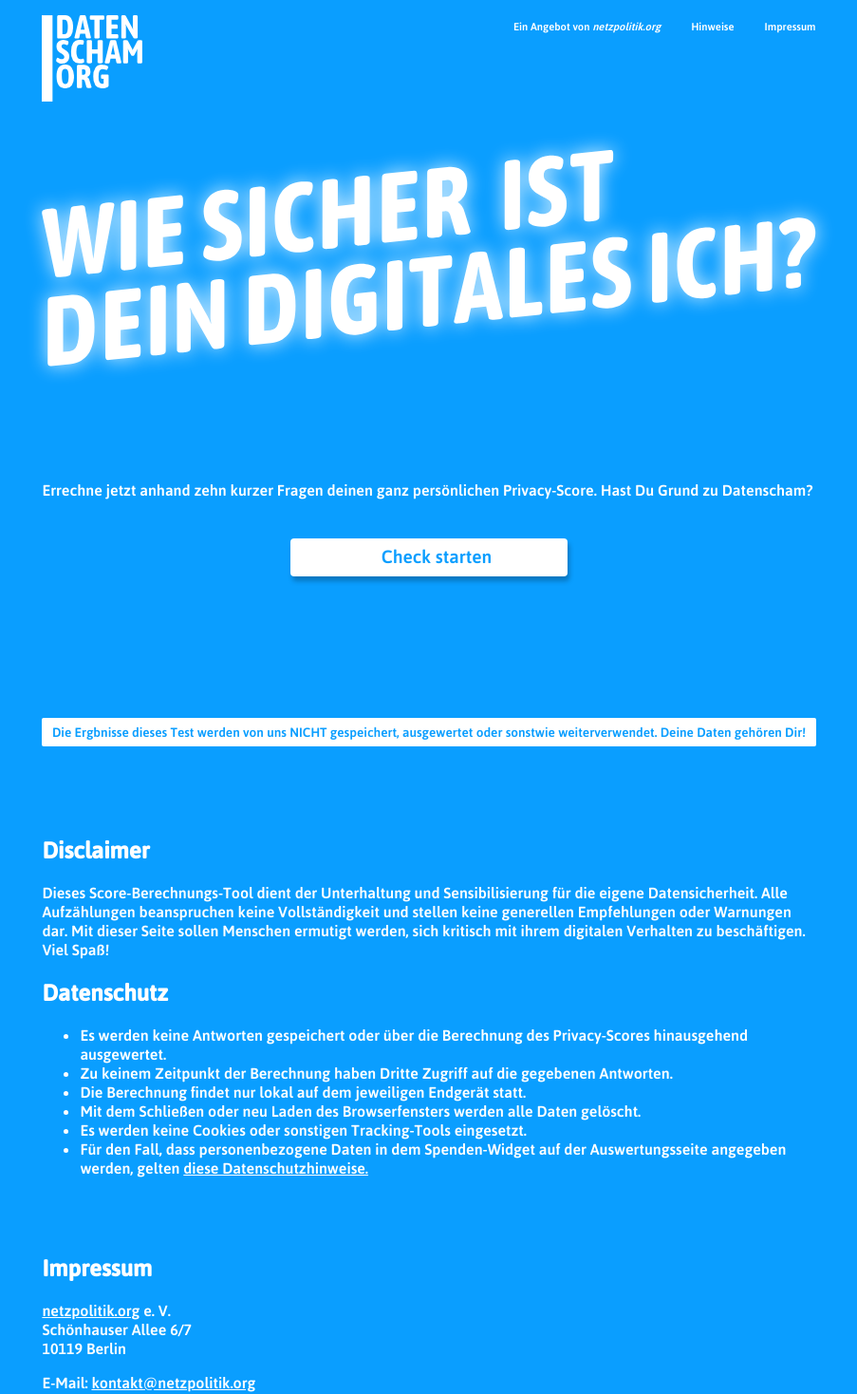
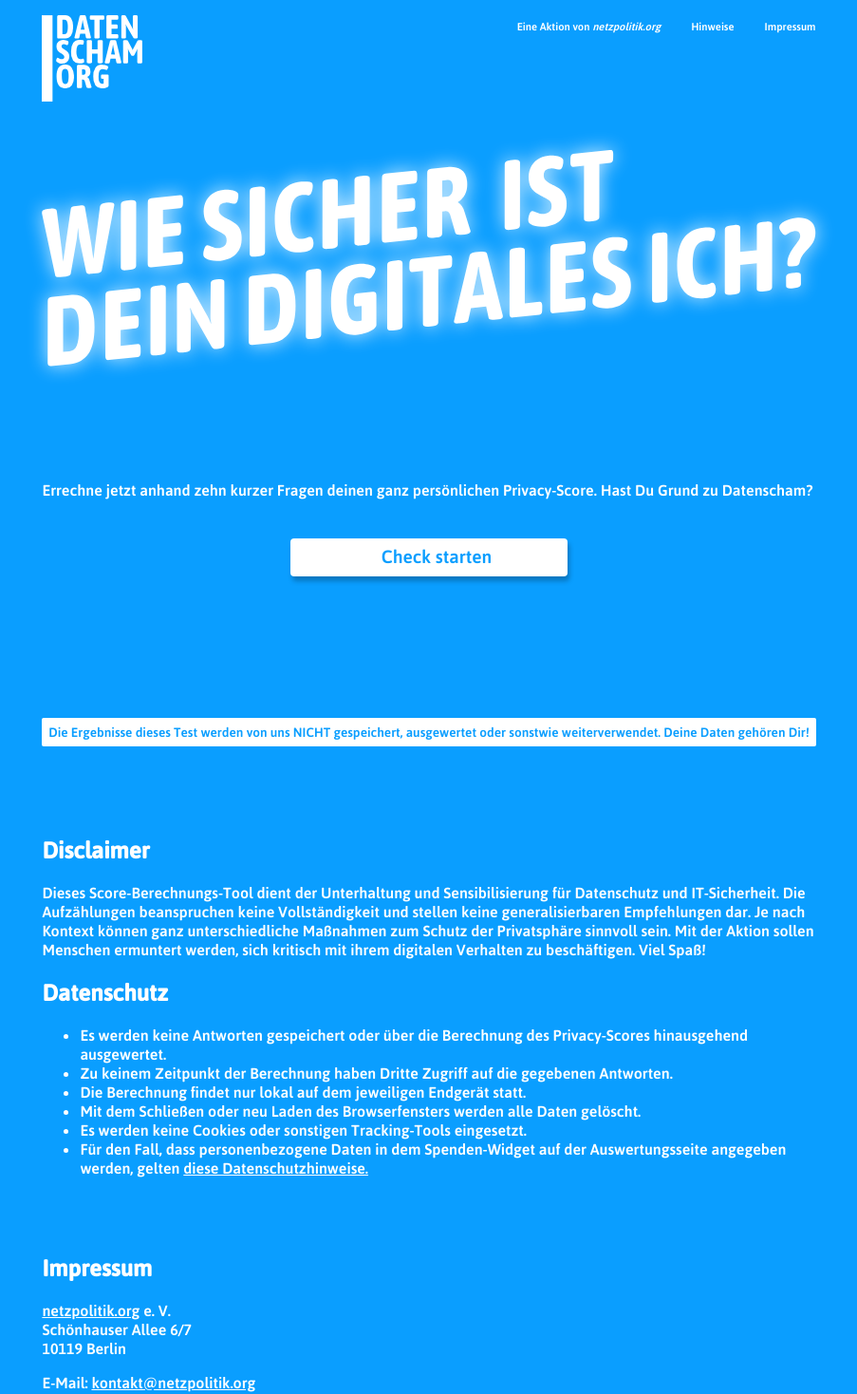
Before and after one commit to poetaster/datenscham, a Vue app: page /#/ in a window 1280 px wide. Shown: the top 1468 px of the page at 95% size, without its empty margins (188-1091 px from the left). Built offline with nearby package versions, Linux system fonts and the light colour scheme.

Commit message:
last fixes

```diff
--- a/src/components/Legal.vue
+++ b/src/components/Legal.vue
@@ -2,7 +2,7 @@
   <aside>
     <section id="datenschutzhinweise"  class="legal">
       <h2>Disclaimer</h2>
-      <p>Dieses Score-Berechnungs-Tool dient der Unterhaltung und Sensibilisierung für die eigene Datensicherheit. Alle Aufzählungen beanspruchen keine Vollständigkeit und stellen keine generellen Empfehlungen oder Warnungen dar. Mit dieser Seite sollen Menschen ermutigt werden, sich kritisch mit ihrem digitalen Verhalten zu beschäftigen. Viel Spaß!</p>
+      <p>    Dieses Score-Berechnungs-Tool dient der Unterhaltung und Sensibilisierung für Datenschutz und IT-Sicherheit. Die Aufzählungen beanspruchen keine Vollständigkeit und stellen keine generalisierbaren Empfehlungen dar. Je nach Kontext können ganz unterschiedliche Maßnahmen zum Schutz der Privatsphäre sinnvoll sein. Mit der Aktion sollen Menschen ermuntert werden, sich kritisch mit ihrem digitalen Verhalten zu beschäftigen. Viel Spaß!</p>
       <h2>Datenschutz</h2>
       <ul>
         <li>Es werden keine Antworten gespeichert oder über die Berechnung des Privacy-Scores hinausgehend ausgewertet.</li>
--- a/src/config/copy.json
+++ b/src/config/copy.json
@@ -8,7 +8,7 @@
     "conclusion": "Fazit",
     "eval": {
       "low": "Datenschleuder",
-      "middle": "Datenschutz-Schweinehund",
+      "middle": "Datenschutz-Muffel",
       "high": "Privacy-Ninja"
     },
     "plug": {
@@ -17,7 +17,7 @@
       "high": "Wow, du bist ein:e echte Privacy-Ninja! „The only good data is no data“ ist dein Motto und das lebst Du auch. Dir schaut niemand in die Karten und bevor Du unverschlüsselst kommunizierst, kommunizierst du lieber gar nicht. Dass Deine Daten Dir gehören, ist für Dich kein Spleen der Digitalbohème, sondern Lifestyle. Schließlich hast Du den schwarzen Gürtel in digitaler Selbstverteidigung nicht umsonst. Und sagte nicht schon Edward Snowden, dass ..."
     },
       "linkToSpoiler": "Hier geht’s zur Auswertung.",
-      "disclaimer": "Mit diesem nicht ganz ernst gemeinten Datenscham-Rechner wollen wir dich für deine Dastensicherheit sensibilisieren. Auch dafür recherchieren und schreiben wir bei <a href=\"https://netzpolitik.org\">netzpolitik.org.</a> Wir bleiben dran und haken nach, wir klären auf und hinterfragen. Jeden Tag und unermüdlich. Unser Angebot ist und bleibt dabei kostenlos und für alle frei zugänglich. Das ist nur möglich, weil wir eine große und treue Community haben, die uns mit ihren Spenden unterstützt.</p>",
+      "disclaimer": "Mit diesem nicht ganz ernst gemeinten Datenscham-Rechner wollen wir dich für digitale Sicherheit sensibilisieren – und Dein Interesse wecken. Wir alle tragen Verantwortung für unsere digitale Umwelt. Deshalb ist es wichtig, das große Ganze im Blick zu haben. Bei <a href=\"https://netzpolitik.org\">netzpolitik.org</a> bleiben wir dran und haken nach, wir klären auf und hinterfragen. Unser Angebot ist und bleibt dabei kostenlos. Das ist nur möglich, weil wir eine große und treue Community haben, die uns mit ihren Spenden unterstützt.",
       "cta": "Werde auch Teil dieser Community und unterstütze unsere Arbeit mit einer Spende!"
   },
   "btns": {
@@ -30,7 +30,7 @@
   "footer": {
     "data": "Hinweise",
     "imprint": "Impressum",
-    "data_claim": "Die Ergbnisse dieses Test werden von uns NICHT gespeichert, ausgewertet oder sonstwie weiterverwendet. Deine Daten gehören Dir!",
-    "service": "Ein Angebot von"
+    "data_claim": "Die Ergebnisse dieses Test werden von uns NICHT gespeichert, ausgewertet oder sonstwie weiterverwendet. Deine Daten gehören Dir!",
+    "service": "Eine Aktion von"
   }
 }
--- a/src/data/questions.json
+++ b/src/data/questions.json
@@ -23,9 +23,9 @@
             { "text": "MetaGer", "score": 10.04 },
             { "text": "Qwant", "score": 10.03 },
             { "text": "Ecosia", "score": 7 },
-            { "text": "Andere", "score": 5 },
             { "text": "Bing", "score": 3 },
-            { "text": "Google", "score": 0 }
+            { "text": "Google", "score": 0 },
+            { "text": "Andere", "score": 5 }
         ],
         "footnote": "Eine empfehlenswerte Suchmaschine speichert deine Suchanfragen nicht länger als unbedingt nötig und wertet sie auch nicht zu kommerziellen Zwecken aus. Punkt. Wenn Du Fragen zu guten Alternativen hast, dann gibt es <a href=\"https://netzpolitik.org/2018/kleines-einmaleins-der-digitalen-selbstverteidigung/#Alternativen\">hier Hilfestellung</a>."
     },
@@ -44,12 +44,12 @@
         "id": 4,
         "title": "Welchen Cloud-Speicher benutzt Du?",
         "answers": [
-            { "text": "Welche Cloud?", "score": 10.02 },
-            { "text": "Anderen", "score": 10.03 },
             { "text": "NextCloud", "score": 10.01 },
             { "text": "Dropbox", "score": 5.01 },
             { "text": "iCloud", "score": 5.02 },
-            { "text": "Google Drive", "score": 0 }
+            { "text": "Google Drive", "score": 0 },
+            { "text": "Anderen", "score": 10.03 },
+            { "text": "Welche Cloud?", "score": 10.02 }
         ],
         "footnote": "Deine Fotos, Steuerunterlagen oder Liebesbriefe sollte – wenn überhaupt – nur in gut geschützten (und verschlüsselten) Clouds liegen. Am besten suchst Du dir einen sicheren Cloud-Anbieter mit Servern in Europa. Das alles gilt nur, wenn ein externes Speichermedium keine Option ist."
     },
@@ -77,10 +77,10 @@
         "answers": [
             { "text": "Signal", "score": 10.01 },
             { "text": "Threema", "score": 10.02 },
-            { "text": "Andere", "score": 5 },
             { "text": "Telegram", "score": 4 },
             { "text": "WhatsApp", "score": 2 },
-            { "text": "Facebook Messenger", "score": 0 }
+            { "text": "Facebook Messenger", "score": 0 },
+            { "text": "Andere", "score": 5 }
         ],
         "footnote": "Es gibt Messenger, die sind sicher verschlüsselt und speichern so gut wie keine Daten von dir. Es gibt welche, die sind zwar verschlüsselt, doch sie werten deine Metadaten aus, also wen du kennst und wie oft und wie lange du mit wem kommunizierst. Und es gibt Messenger, die dir nicht mal standardmäßig Ende-zu-Ende-verschlüsselte Kommunikation ermöglichen. Informier dich <a href=\"https://netzpolitik.org/2018/kleines-einmaleins-der-digitalen-selbstverteidigung/#Messenger\">hier</a> welche Möglichkeiten Du hast, dich besser zu schützen."
     },
@@ -88,7 +88,6 @@
         "id": 8,
         "title": "Welchen Social-Media-Kanal benutzt Du hauptsächlich?",
         "answers": [
-            { "text": "Keinen", "score": 10.02 },
             { "text": "Mastodon", "score": 10.01 },
             { "text": "TikTok", "score": 0.01 },
             { "text": "Facebook", "score": 0.02 },
@@ -96,7 +95,8 @@
             { "text": "SnapChat", "score": 0.04 },
             { "text": "Twitter", "score": 0.05 },
             { "text": "YouTube", "score": 0.06 },
-            { "text": "Andere", "score": 0.07 }
+            { "text": "Andere", "score": 0.07 },
+            { "text": "Keinen", "score": 10.02 }
         ],
         "footnote": "Soziale Netzwerke haben klare Vorteile, ohne Frage. Aber für viele von ihnen bist Du leider nur eine für kommerzielle Zwecke auswertbare Nummer. Dessen solltest Du dir beim Liken und Sharen bewusst sein. Es lohnt sich außerdem, sich mit <a href=\"https://netzpolitik.org/2017/interview-die-anfangsphase-des-alternativen-sozialen-netzwerks-mastodon-ist-vorueber/\"> dezentralen Netzwerken </a> auseinanderzusetzen. Sie ermöglichen eine alternative, datenschutzfreundliche Infrastruktur in Nutzer:innenhand."
     },
--- a/src/views/Result.vue
+++ b/src/views/Result.vue
@@ -58,9 +58,9 @@
    methods: {
      whatsMyRange() {
        const score = this.$root.$data.score
-       if (this.between(score, 0, 30)) {
+       if (this.between(score, 0, 31)) {
          this.range = 'low'
-       } else if (this.between(score, 31, 70)) {
+       } else if (this.between(score, 31, 71)) {
          this.range = 'middle'
        } else if (this.between(score, 71, 101)) {
          this.range = 'high'
```
